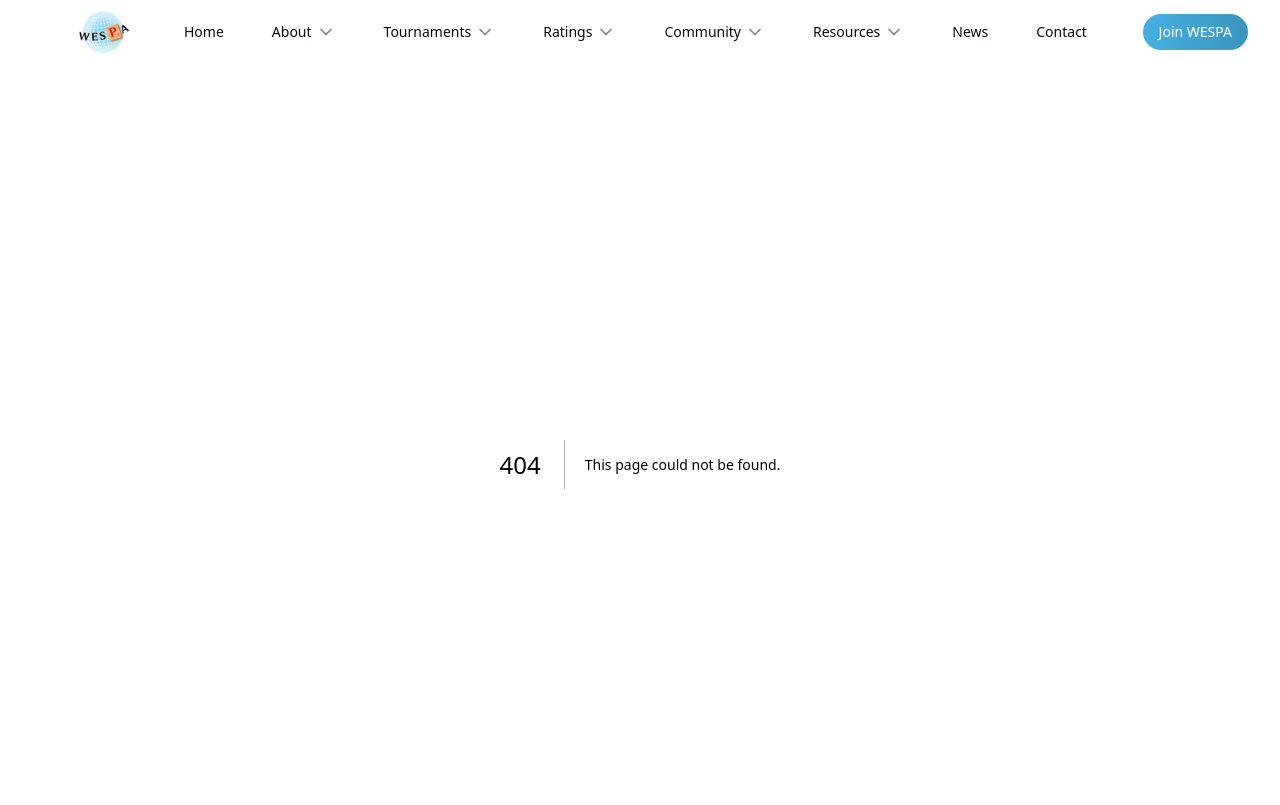
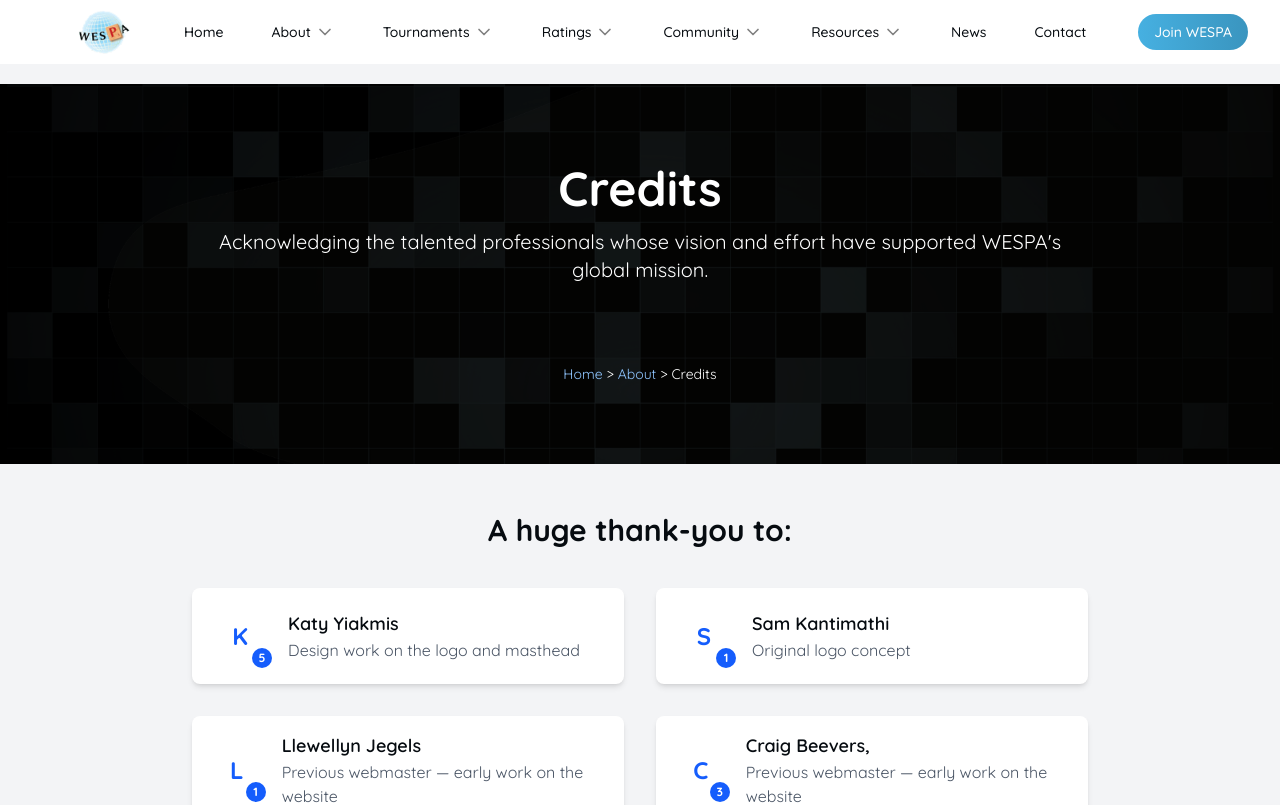
Before and after one commit to direakanbi/WESPA, a Next.js app: page /credits in a window 1280 px wide. Before the commit this address had no page. Shown: the top 805 px of the page. Built offline with nearby package versions, Linux system fonts and the light colour scheme.

Commit message:
Credits page route

```diff
--- /dev/null
+++ b/app/credits/page.tsx
@@ -0,0 +1,5 @@
+import CreditsPage from "../../components/credits-page";
+
+export default function Credits() {
+  return <CreditsPage />;
+}
--- a/app/globals.css
+++ b/app/globals.css
@@ -1,4 +1,4 @@
-@import url('https://fonts.googleapis.com/css2?family=Inter:wght@400;500;600;700&family=Lato:wght@400;700&family=Montserrat:wght@600;700&family=Open+Sans:wght@400;700&family=Poppins:wght@400;600;700&display=swap');
+@import url('https://fonts.googleapis.com/css2?family=Quicksand:wght@400;500;600;700&family=Lato:wght@400;700&family=Montserrat:wght@600;700&family=Open+Sans:wght@400;700&family=Poppins:wght@400;600;700&display=swap');
 
 @import "tailwindcss";
 @import "tw-animate-css";
--- /dev/null
+++ b/components/credits-page.tsx
@@ -0,0 +1,104 @@
+import Link from "next/link";
+
+interface CreditItemProps {
+  initial: string;
+  number: number;
+  name: string;
+  description: string;
+}
+
+const CreditItem: React.FC<CreditItemProps> = ({
+  initial,
+  number,
+  name,
+  description,
+}) => (
+  <div className="flex items-center space-x-4 p-4 bg-white rounded-lg shadow-md">
+    <div className="relative flex items-center justify-center w-16 h-16 bg-black-100 text-blue-600 text-2xl font-bold rounded-full">
+      {initial}
+      <span className="absolute bottom-0 right-0 bg-blue-600 text-white text-xs rounded-full h-5 w-5 flex items-center justify-center">
+        {number}
+      </span>
+    </div>
+    <div>
+      <h3 className="text-lg font-semibold">{name}</h3>
+      <p className="text-gray-600">{description}</p>
+    </div>
+  </div>
+);
+
+const CreditsPage: React.FC = () => {
+  return (
+    <div className="min-h-screen bg-gray-100 pt-5">
+      {/* Hero Section */}
+      <section className="relative bg-black text-white py-20 px-4 text-center">
+        <div
+          className="absolute inset-0 bg-cover bg-center opacity-70"
+          style={{ backgroundImage: "url('/images/tiles-hero.png')" }}
+        ></div>
+        <div className="relative z-10 max-w-4xl mx-auto">
+          <h1 className="text-5xl font-bold mb-4">Credits</h1>
+          <p className="text-xl mb-20">
+            Acknowledging the talented professionals whose vision and effort have
+            supported WESPA's global mission.
+          </p>
+          <nav className="text-sm" >
+            <Link href="/" className="text-blue-300 hover:underline">
+              Home
+            </Link>{" "}
+            {">"}{" "}
+            <Link href="/about" className="text-blue-300 hover:underline">
+              About
+            </Link>{" "}
+            {">"} <span className="text-white">Credits</span>
+          </nav>
+        </div>
+      </section>
+
+      {/* Main Content */}
+      <main className="container mx-auto py-12 px-4">
+        <h2 className="text-3xl font-bold text-center mb-10">
+          A huge thank-you to:
+        </h2>
+
+        <div className="grid grid-cols-1 md:grid-cols-2 gap-8 max-w-4xl mx-auto">
+          <CreditItem
+            initial="K"
+            number={5}
+            name="Katy Yiakmis"
+            description="Design work on the logo and masthead"
+          />
+          <CreditItem
+            initial="S"
+            number={1}
+            name="Sam Kantimathi"
+            description="Original logo concept"
+          />
+          <CreditItem
+            initial="L"
+            number={1}
+            name="Llewellyn Jegels"
+            description="Previous webmaster — early work on the website"
+          />
+          <CreditItem
+            initial="C"
+            number={3}
+            name="Craig Beevers,"
+            description="Previous webmaster — early work on the website"
+          />
+        </div>
+
+        <p className="text-center text-xl mt-12">
+          Thank you to all volunteers and contributors.
+        </p>
+        <div className="text-center mt-6">
+          <Link href="/" className="text-blue-600 hover:underline text-lg">
+            Back to Home {">"}
+          </Link>
+        </div>
+      </main>
+    </div>
+  );
+};
+
+export default CreditsPage;
--- a/components/home/HomeComponent.tsx
+++ b/components/home/HomeComponent.tsx
@@ -159,10 +159,10 @@ export default function HomePage() {
                   src={logo}
                   alt="WESPA Logo"
                   priority
-                  className=" w-[289px] mb-6 -translate-x-5"
+                  className=" w-[289px] mb-[5px] -translate-x-5"
                   // Remove pt/pb — use margin instead
                 />
-                <p className="text-sm md:text-base text-gray-600 leading-relaxed max-w-xl mb-4">
+                <p className="text-sm md:text-base text-gray-600 leading-relaxed max-w-xl mb-[5px]">
                   The World English-language Scrabble Players Association (WESPA) is the global framework for competitive Scrabble, uniting national federations through shared rules and ratings.
                 </p>
                 <Link
```
